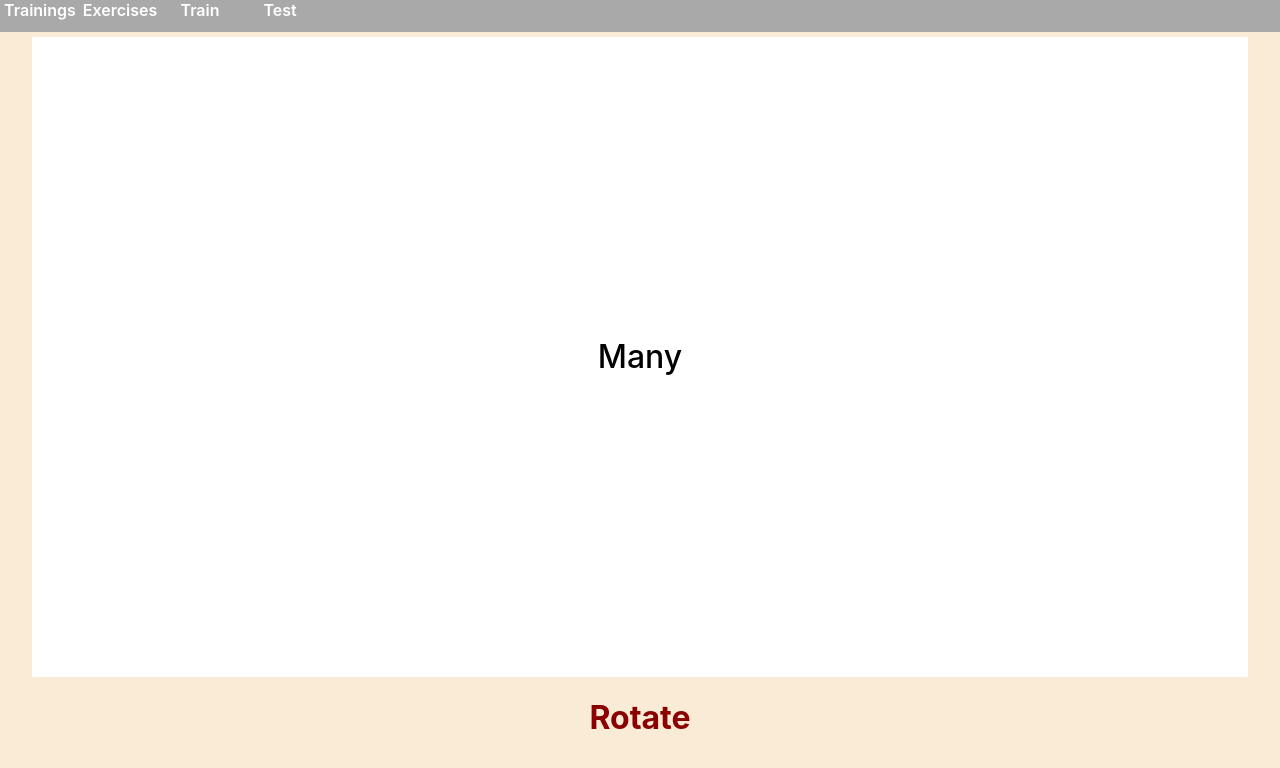
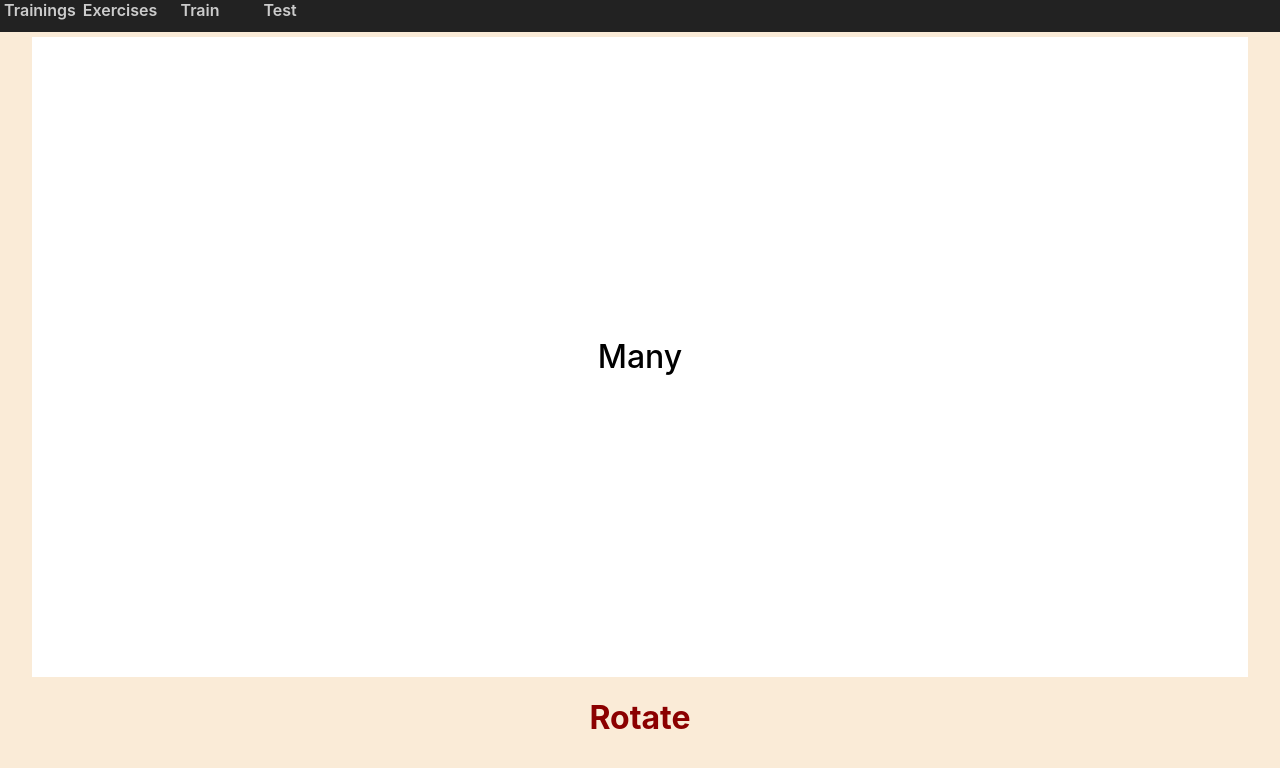
Before and after one commit to x700700/memorise-web, a React app: page / in a window 1280 px wide. Shown: the top 768 px of the page. Built offline with nearby package versions, Linux system fonts and the light colour scheme.

Commit message:
colors.scss

```diff
--- /dev/null
+++ b/src/common/colors.scss
@@ -0,0 +1,9 @@
+
+$grey0: #070707;
+$grey1: #222;
+$grey2: #444;
+$grey3: #666;
+$grey4: #888;
+$grey5: #aaa;
+$grey6: #ccc;
+$grey10: #f7f7f7;
--- a/src/components/Header.scss
+++ b/src/components/Header.scss
@@ -1,7 +1,9 @@
+@import "../common/colors";
+
 .header {
     width: 100%;
-    background-color: darkgrey;
-    color: white;
+    background-color: $grey1;
+    color: $grey6;
     font-weight: 600;
 
     .header-row {
--- a/src/components/Practice/Card.scss
+++ b/src/components/Practice/Card.scss
@@ -1,3 +1,5 @@
+@import "../../common/colors";
+
 .card-container {
     width: 100%;
     display: flex;
```
